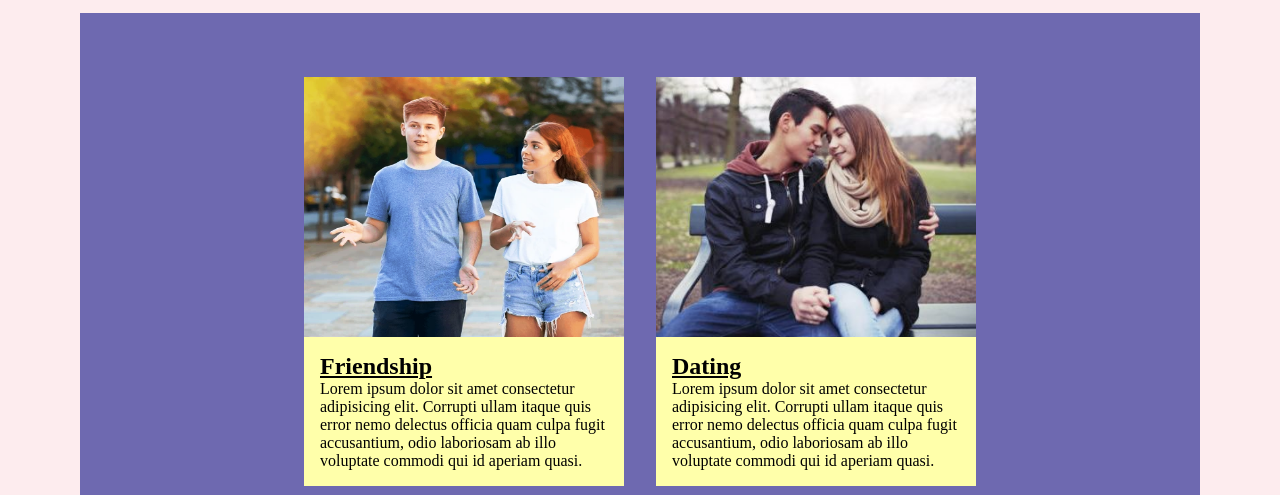
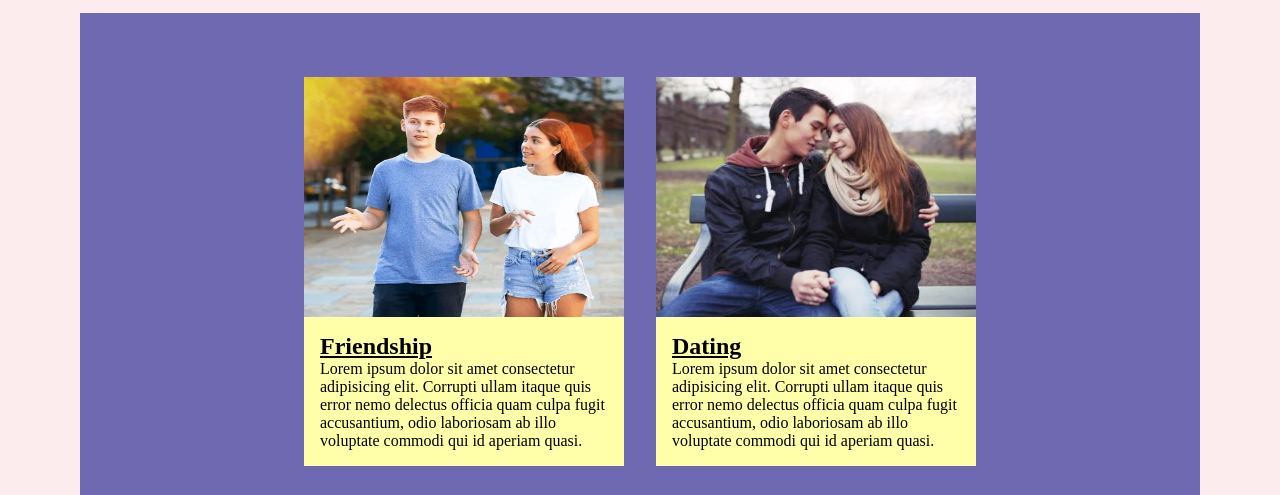
Before and after one commit to hitarthpathak/Love-Guru, a plain HTML site: page index.html in a window 1280 px wide. Shown: the part 412-907 px from the top of the page. Drawn offline with Linux system fonts and the light colour scheme.

Commit message:
Update style.css

```diff
--- a/style.css
+++ b/style.css
@@ -146,13 +146,13 @@ nav a:hover {
 }
 
 .service {
-    height: 25rem;
+    height: auto;
     width: 20rem;
     margin: 1rem;
 }
 
 .img-box {
-    height: 65%;
+    height: 15rem;
     width: 100%;
 }
 
```
